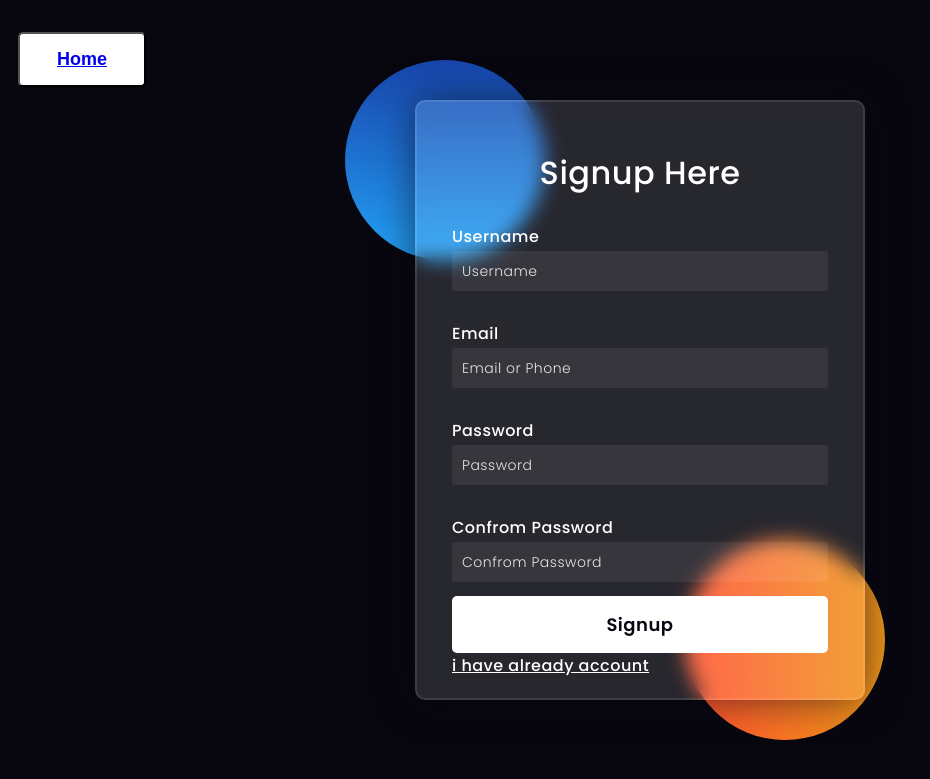
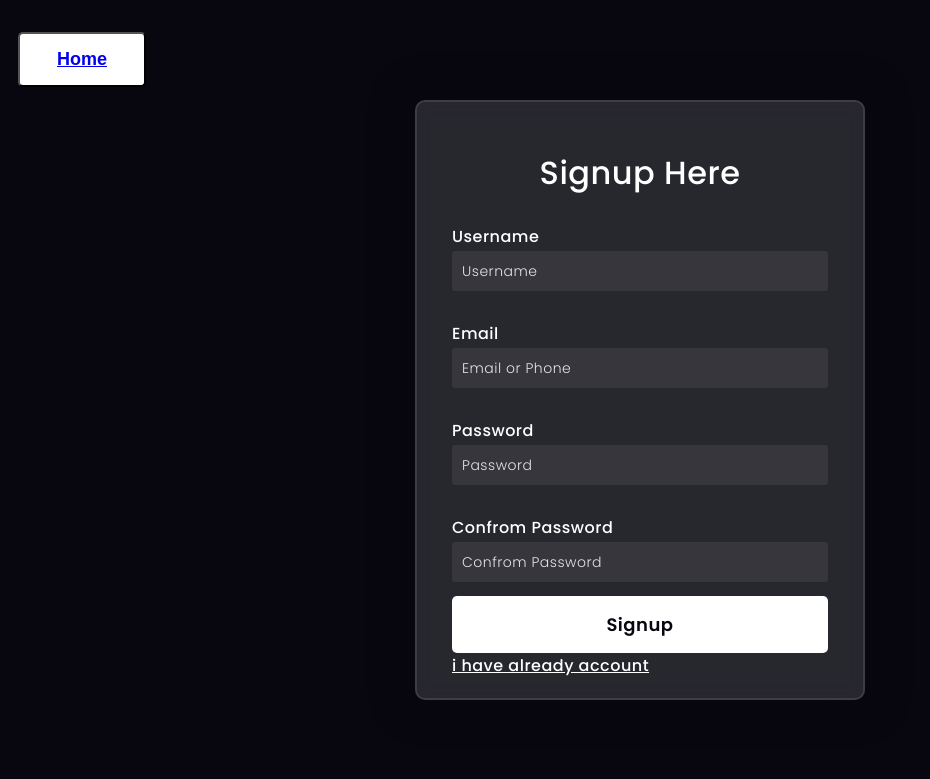
Before and after one commit to shivomSG/hackmol, a Django app: page /signup/ in a window 1280 px wide. Shown: the top 779 px of the page, without its empty margins (0-930 px from the left). Run offline with Django 4.2, Linux system fonts and the light colour scheme.

Commit message:
final chnages

```diff
--- a/WEB/templates/signup.html
+++ b/WEB/templates/signup.html
@@ -26,29 +26,8 @@ body{
     transform: translate(-50%,-50%);
     left: 50%;
     top: 50%;
-}
-.background .shape{
-    height: 200px;
-    width: 200px;
-    position: absolute;
-    border-radius: 50%;
-}
-.shape:first-child{
-    background: linear-gradient(
-        #1845ad,
-        #23a2f6
-    );
-    left: -80px;
-    top: -80px;
-}
-.shape:last-child{
-    background: linear-gradient(
-        to right,
-        #ff512f,
-        #f09819
-    );
-    right: -30px;
-    bottom: -80px;
+
+    background-image: ;
 }
 
 form{
```
Also changed, not shown: WEB/db.sqlite3.
